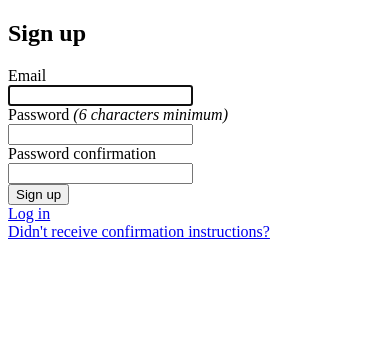
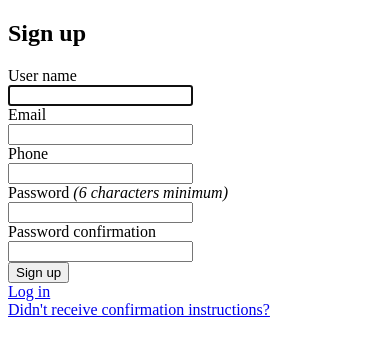
Before and after one commit to ikramjaved1/lockerapp, a Rails app: the page made by app/controllers/concerns/devise_signup_whitelist.rb in a window 390 px wide. Shown: the top 356 px of the page. Run offline with Rails 7, Linux system fonts and the light colour scheme; style sheets or scripts are compiled from the project's sources.

Commit message:
User: Add name and phone_number column in user registration

```diff
--- a/app/controllers/application_controller.rb
+++ b/app/controllers/application_controller.rb
@@ -1,2 +1,4 @@
 class ApplicationController < ActionController::Base
+include DeviseSignupWhitelist
+
 end
--- /dev/null
+++ b/app/controllers/concerns/devise_signup_whitelist.rb
@@ -0,0 +1,11 @@
+module DeviseSignupWhitelist
+    extend ActiveSupport::Concern
+    included do
+      before_action :configure_permitted_parameters, if: :devise_controller?
+    end
+
+    def configure_permitted_parameters
+      devise_parameter_sanitizer.permit(:sign_up, keys:[:user_name, :phone_number])
+      devise_parameter_sanitizer.permit(:account_update, keys:[:user_name, :phone_number])
+    end
+  end
--- a/app/models/user.rb
+++ b/app/models/user.rb
@@ -4,4 +4,7 @@ class User < ApplicationRecord
   devise :database_authenticatable, :registerable,
          :recoverable, :rememberable, :validatable,
          :confirmable
+
+         validates :user_name, presence: true
+         validates :email, presence: true
 end
--- a/app/views/devise/registrations/new.html.erb
+++ b/app/views/devise/registrations/new.html.erb
@@ -4,8 +4,18 @@
   <%= render "devise/shared/error_messages", resource: resource %>
 
   <div class="field">
+    <%= f.label :user_name %><br />
+    <%= f.text_field :user_name, autofocus: true, autocomplete: "email" %>
+  </div>
+
+  <div class="field">
     <%= f.label :email %><br />
     <%= f.email_field :email, autofocus: true, autocomplete: "email" %>
+  </div>
+
+  <div class="field">
+    <%= f.label :Phone %><br />
+    <%= f.telephone_field :phone_number, autofocus: true %>
   </div>
 
   <div class="field">
--- /dev/null
+++ b/db/migrate/20220623125233_add_user_name_to_users.rb
@@ -0,0 +1,5 @@
+class AddUserNameToUsers < ActiveRecord::Migration[6.0]
+  def change
+    add_column :users, :user_name, :string
+  end
+end
--- /dev/null
+++ b/db/migrate/20220623131057_removename_fromusers.rb
@@ -0,0 +1,5 @@
+class RemovenameFromusers < ActiveRecord::Migration[6.0]
+  def change
+    remove_column :users,  :name, :string
+  end
+end
--- /dev/null
+++ b/db/migrate/20220623131802_remove_name_from_users.rb
@@ -0,0 +1,5 @@
+class RemoveNameFromUsers < ActiveRecord::Migration[6.0]
+  def change
+    remove_column :users, :name, :string
+  end
+end
--- /dev/null
+++ b/db/migrate/20220623131951_remove_phone_number_from_users.rb
@@ -0,0 +1,5 @@
+class RemovePhoneNumberFromUsers < ActiveRecord::Migration[6.0]
+  def change
+    remove_column :users, :phone_number, :string
+  end
+end
--- /dev/null
+++ b/db/migrate/20220623132257_add_phone_number_to_users.rb
@@ -0,0 +1,5 @@
+class AddPhoneNumberToUsers < ActiveRecord::Migration[6.0]
+  def change
+    add_column :users, :phone_number, :string
+  end
+end
```
Also changed, not shown: db/schema.rb.
